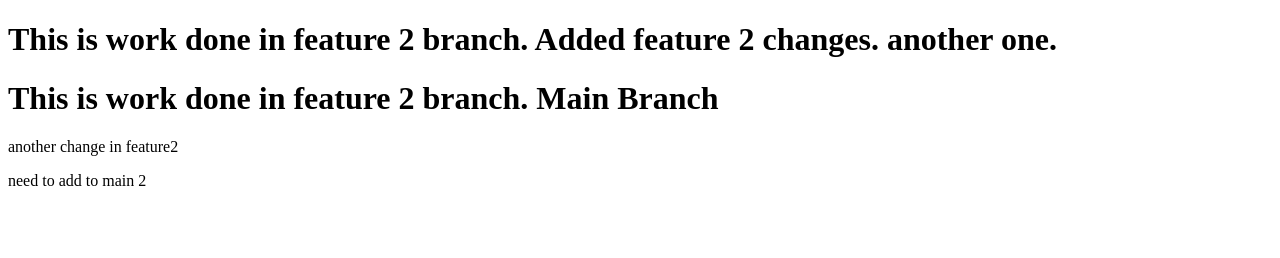
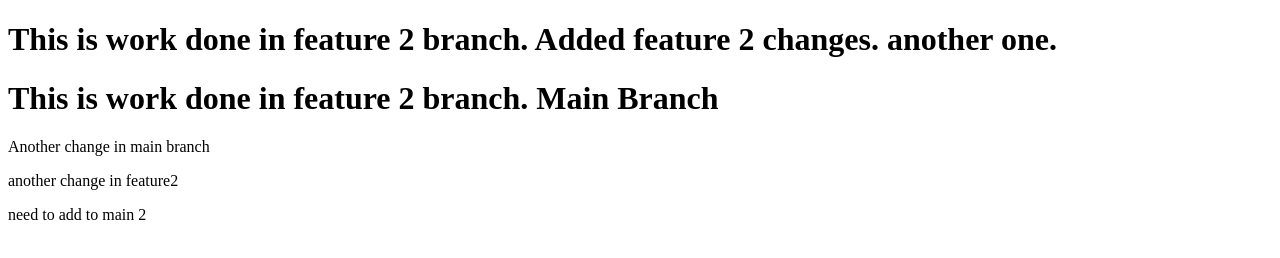
Before and after one commit to VishalTorne221992/DSA-Practice, a plain HTML site: page index.html in a window 1280 px wide. Drawn offline with Linux system fonts and the light colour scheme.

Commit message:
changes feature2 5

```diff
--- a/index.html
+++ b/index.html
@@ -8,6 +8,7 @@
 <body>
     <h1>This is work done in feature 2 branch. Added feature 2 changes. another one.</h1>
     <h1>This is work done in feature 2 branch. Main Branch</h1>
+    <p>Another change in main branch</p>
     <p>another change in feature2</p>
     <p>need to add to main 2</p>
 </body>
```
